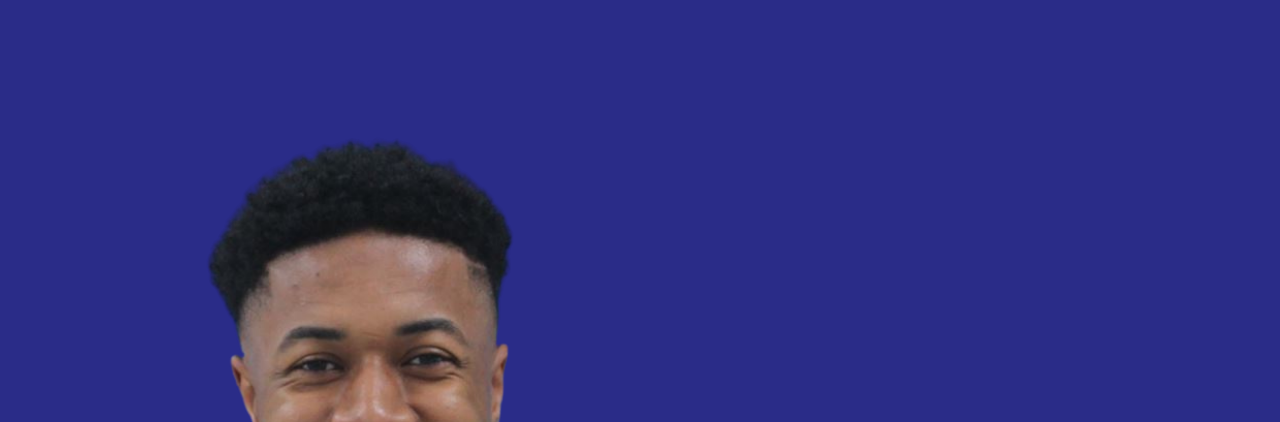
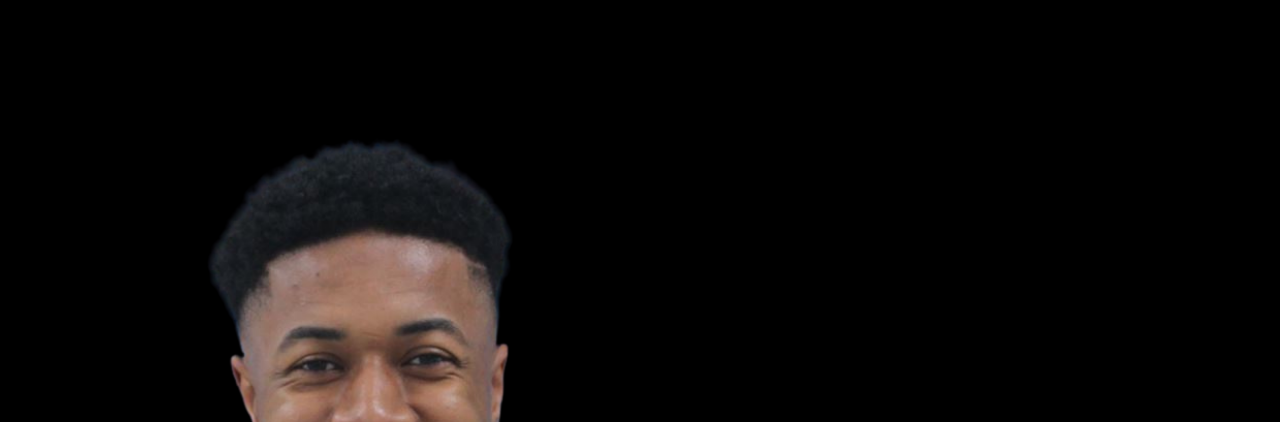
Before and after one commit to Dommy99/Vetswhocode, a plain HTML site: page index.html in a window 1280 px wide. Shown: the part 60-482 px from the top of the page. Drawn offline with Linux system fonts and the light colour scheme.

Commit message:
background

```diff
--- a/index.css
+++ b/index.css
@@ -5,7 +5,7 @@
     --text-color: white;
     --primary-color: #ffffff;
     --secondary-color: #20d8cf9f;
-    --tertiary-color: #2a2c88;
+    --tertiary-color: #000000;
    }
 
   * {
```
